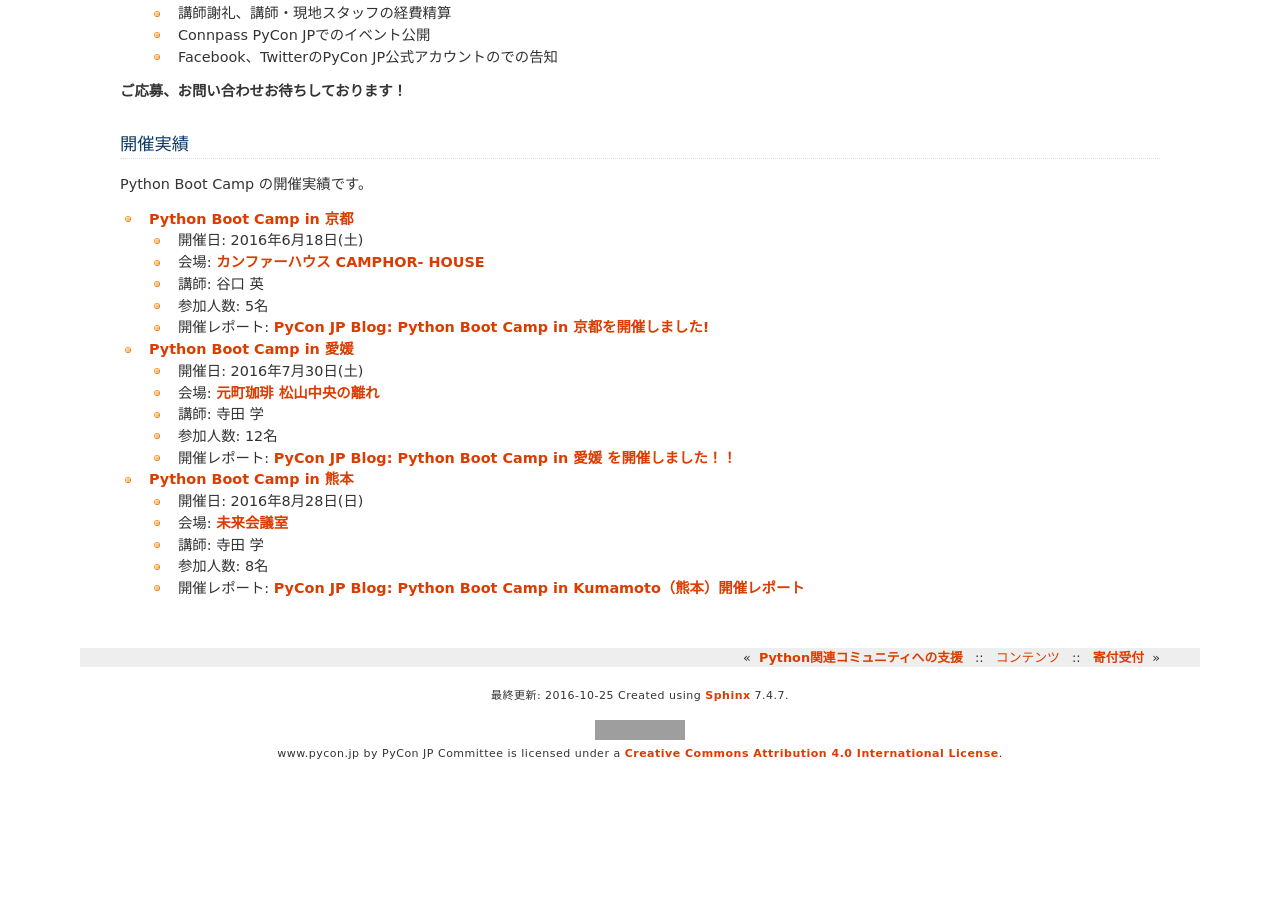
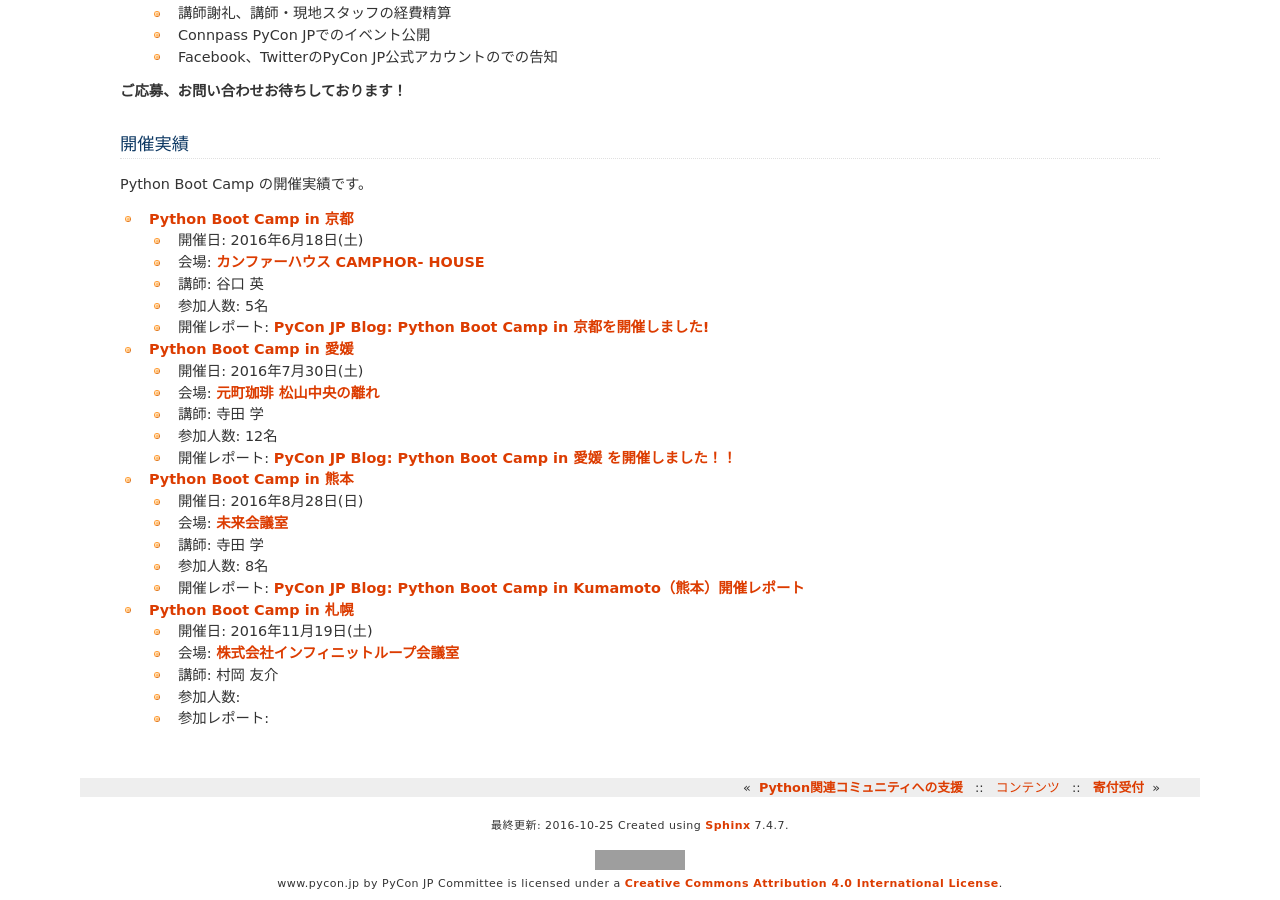
Before and after one commit to pyconjp/www.pycon.jp, a Sphinx documentation site: the page built from source/support/bootcamp.rst, in a window 1280 px wide and 900 px high, scrolled down 1625 px. Built offline with Sphinx 7.4.7, drawn with Linux system fonts in a browser that asks for light colours; before the commit the page ends 2395 px from its top, so only the background shows below that; grey boxes are pictures that could not be loaded.

Commit message:
ISSHA-349 開催実績に札幌を追加

```diff
--- a/source/support/bootcamp.rst
+++ b/source/support/bootcamp.rst
@@ -116,3 +116,11 @@ Python Boot Camp の開催実績です。
   - 講師: 寺田 学
   - 参加人数: 8名
   - 開催レポート: `PyCon JP Blog: Python Boot Camp in Kumamoto（熊本）開催レポート <http://pyconjp.blogspot.jp/2016/08/python-boot-camp-in-kumamoto.html>`_
+
+- `Python Boot Camp in 札幌 <http://pyconjp.connpass.com/event/43134/>`_
+
+  - 開催日: 2016年11月19日(土)
+  - 会場: `株式会社インフィニットループ会議室 <http://www.infiniteloop.co.jp/special/room.php>`_
+  - 講師: 村岡 友介
+  - 参加人数:
+  - 参加レポート:
```
